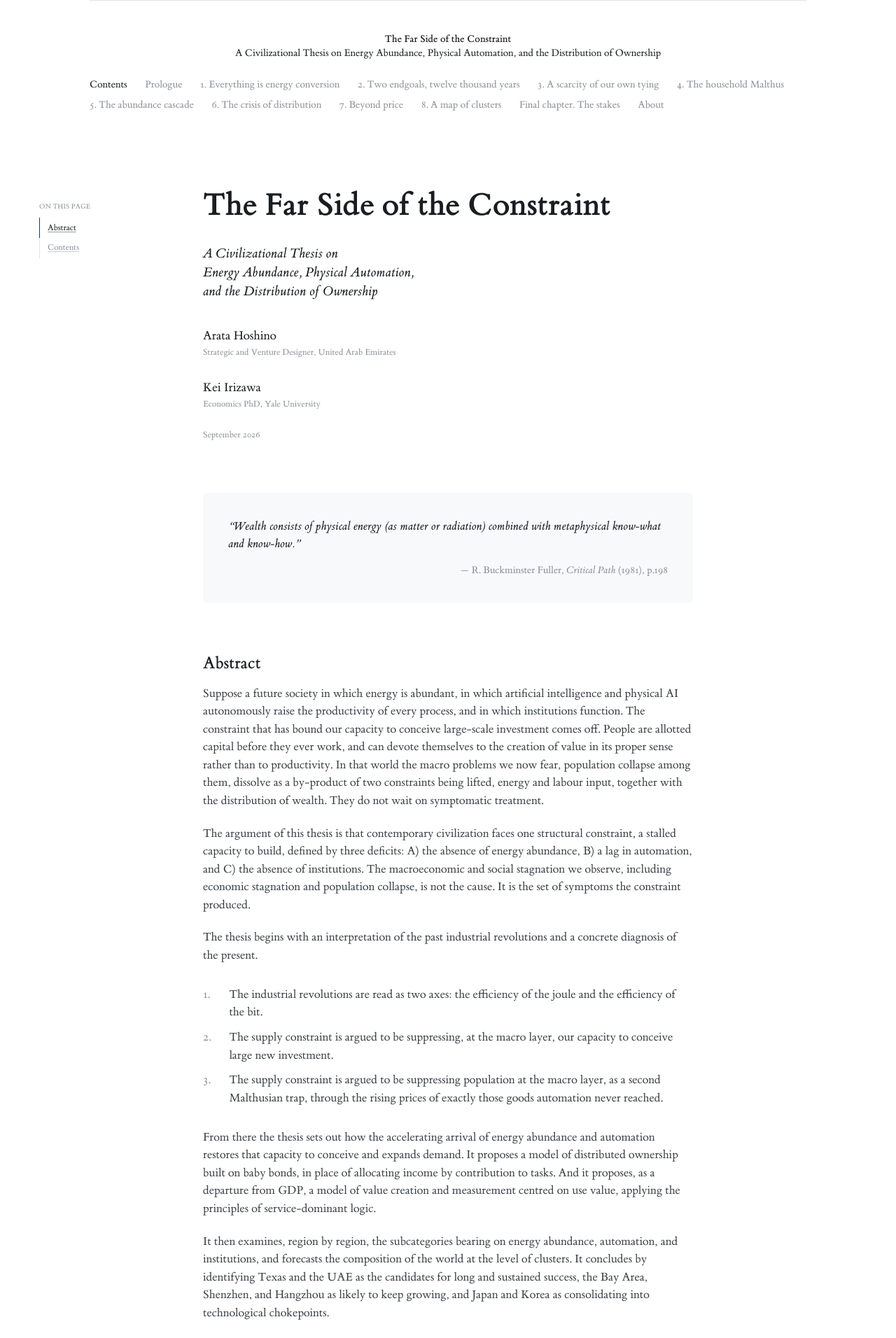
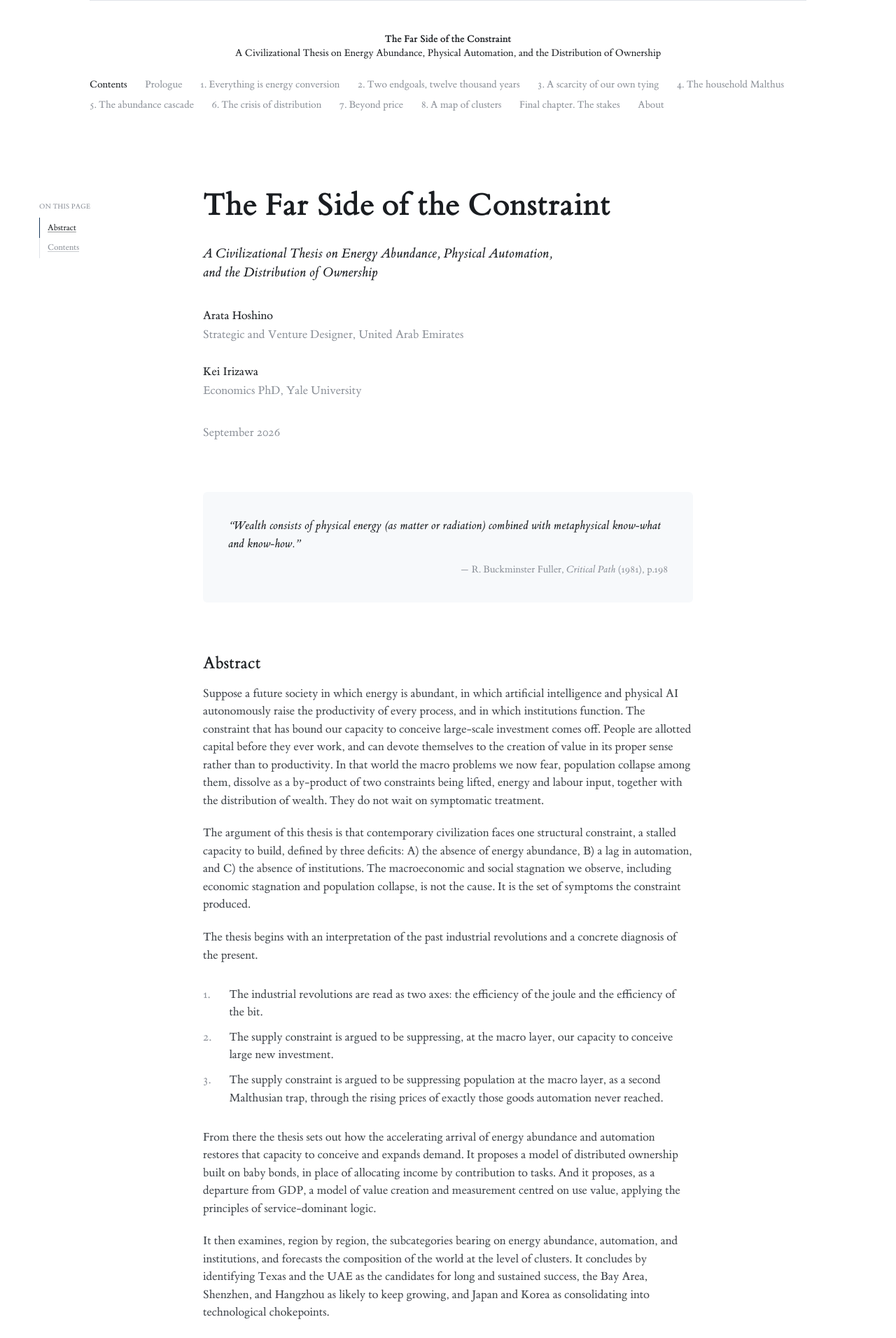
Before and after one commit to arata-hoshino/arata-hoshino.github.io, a Jekyll site: the page built from index.md, in a window 1280 px wide. Shown: the top 1912 px of the page at 70% size. Built offline with Jekyll 4.4.1, drawn with Linux system fonts in a browser that asks for light colours.

Commit message:
Set the authors and date at body size, and the running head bold
Names, roles and the date all come to the size the body is set at, so the
title block reads as running text under the title. The running head takes
the bold of the face, and the subtitle on the title page turns after
"Physical Automation,".

Co-Authored-By: Claude Opus 5 (1M context) <noreply@anthropic.com>

```diff
--- a/assets/css/style.css
+++ b/assets/css/style.css
@@ -187,7 +187,7 @@ main {
 .runhead-brand {
   display: block;
   color: var(--ink);
-  font-weight: 600;
+  font-weight: 700;
   text-decoration: none;
 }
 
@@ -466,13 +466,13 @@ main {
 .author-name {
   margin: 0;
   color: var(--ink);
-  font-size: 1.05em;
+  font-size: 1em;   /* the size the body is set at */
 }
 
 .author-role {
   margin: 0.1em 0 0;
   color: var(--muted);
-  font-size: 0.74em;
+  font-size: 1em;
 }
 
 .author + .author {
@@ -482,7 +482,7 @@ main {
 .page-date {
   margin: 2em 0 0;
   color: var(--muted);
-  font-size: 0.74em;
+  font-size: 1em;
 }
 
 /* the title page sets the title at full size, over an italic subtitle */
--- a/index.md
+++ b/index.md
@@ -2,7 +2,7 @@
 layout: home
 title: "The Far Side of the Constraint"
 heading: "The Far Side of the Constraint"
-subtitle: "A Civilizational Thesis on<br>Energy Abundance, Physical Automation,<br>and the Distribution of Ownership"
+subtitle: "A Civilizational Thesis on Energy Abundance, Physical Automation,<br>and the Distribution of Ownership"
 authors:
   - name: "Arata Hoshino"
     role: "Strategic and Venture Designer, United Arab Emirates"
```
